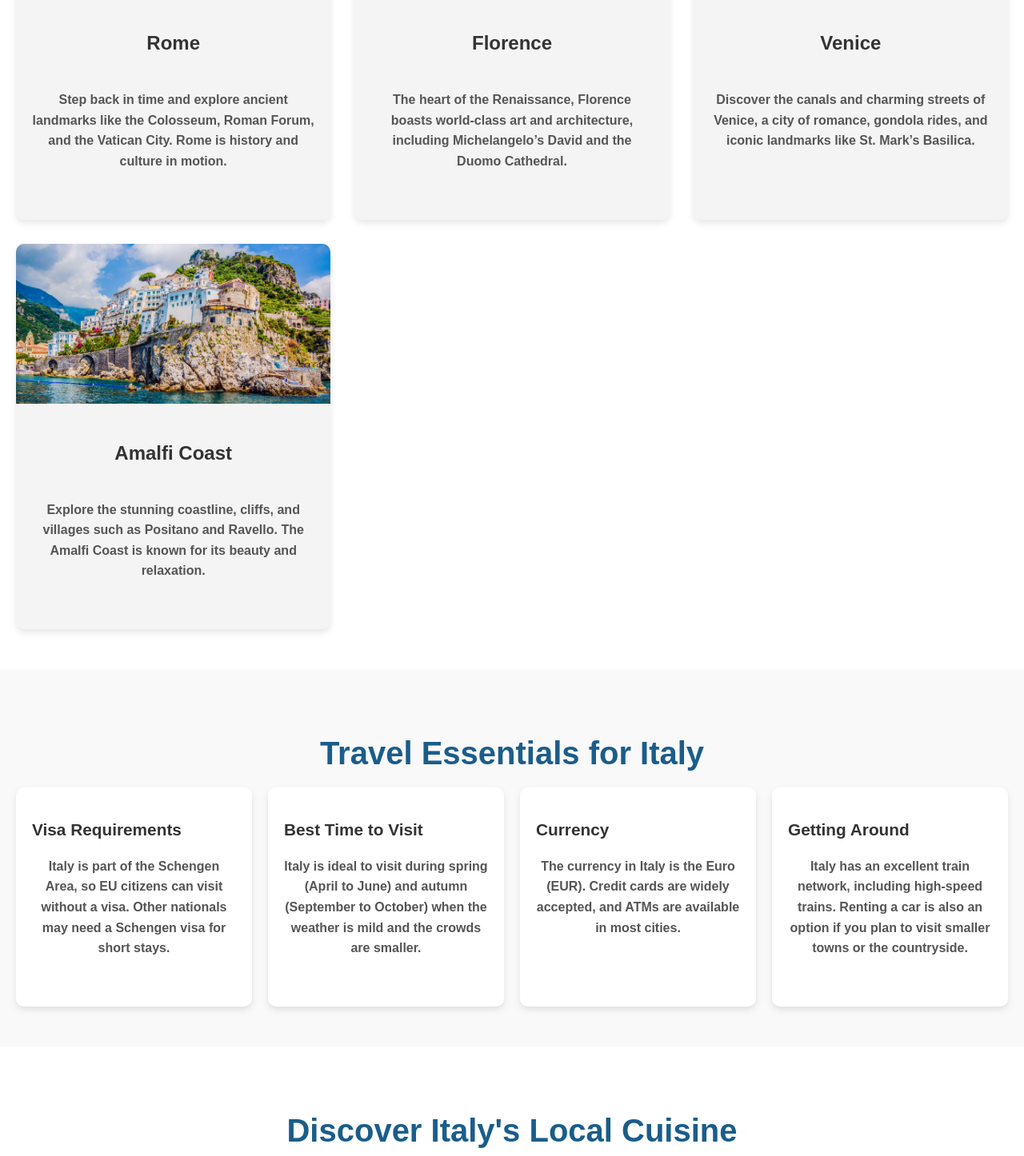
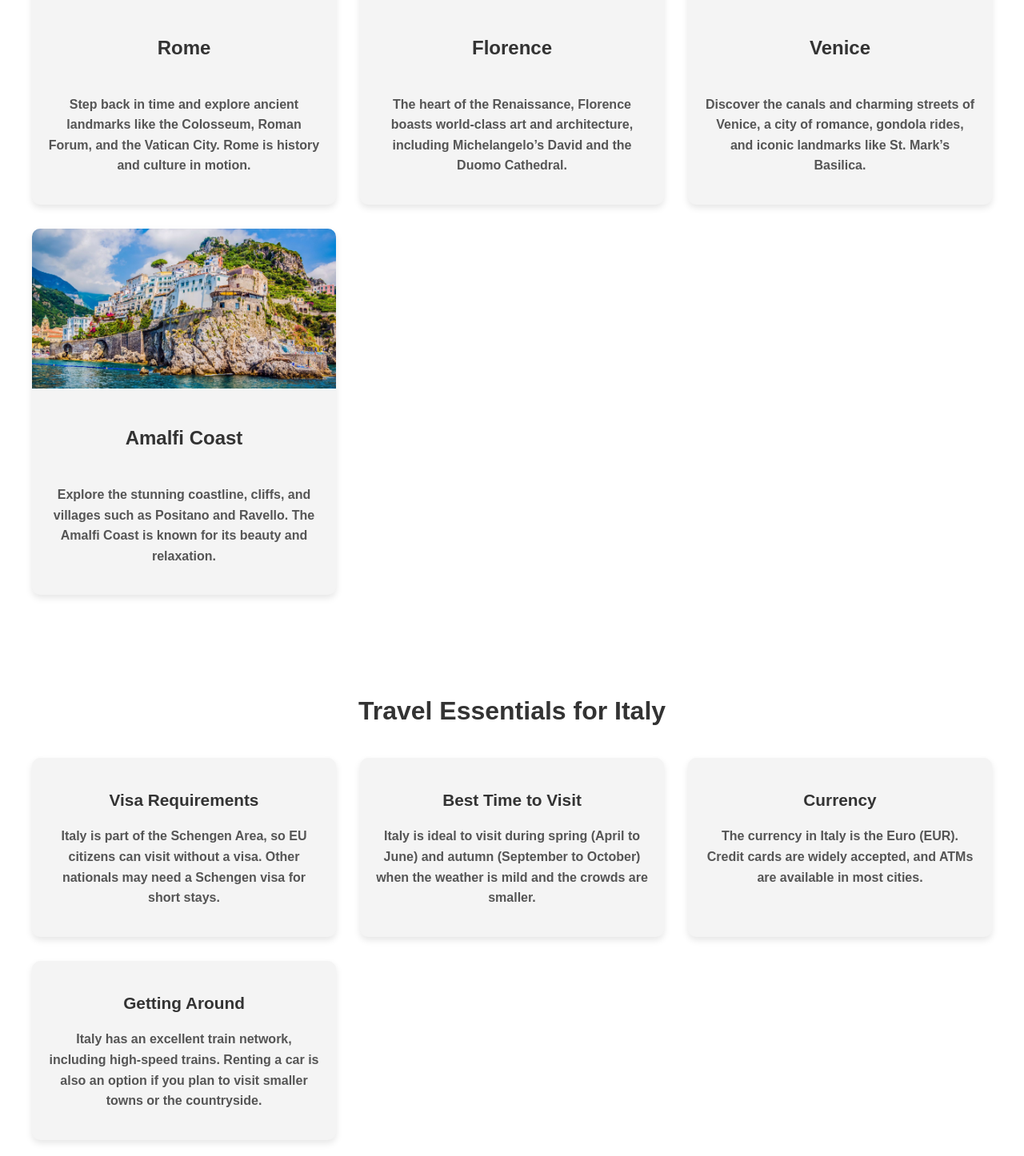
Before and after one commit to malek-mahjoub2/Travel-Planner-Capstone, a React (Create React App) app: page /italy in a window 1280 px wide. Shown: the part 1104-2550 px from the top of the page at 80% size. Built offline with nearby package versions, Linux system fonts and the light colour scheme.

Commit message:
modify the style and some features

```diff
--- a/src/App.js
+++ b/src/App.js
@@ -6,7 +6,7 @@ import Activities from './components/Activities';
 import Footer from './components/Footer'; // Ensure this file exists
 import About from './components/About';
 import ItinerarySection from './components/ItineraryPlanner';
-import Contact from './components/Contact';
+import KeyHighlightsSection from './components/KeyHighlightsSection';
 
 import TunisiaPlan from './components/TunisiaPlan';
 import SpainPlan from './components/SpainPlan';
@@ -36,7 +36,11 @@ function App() {
                 <section id="Activities">
                   <Activities />
                 </section>
+                <KeyHighlightsSection />
+                <About /> {/* About section only on the homepage */}
+                <Footer /> {/* Footer only on the homepage */}
               </>
+
             }
           />
 
@@ -46,10 +50,9 @@ function App() {
           <Route path="italy" element={<ItalyPage />} />
           <Route path="spain" element={<SpainPage />} />
 
-          {/* Itinerary, About, and Contact Pages */}
+
           <Route path="itinerary" element={<ItinerarySection />} />
-          <Route path="about" element={<About />} />
-          <Route path="contact" element={<Contact />} />
+
 
           {/* Plan Pages */}
           <Route path="plan/tunisia" element={<TunisiaPlan />} />
@@ -58,8 +61,7 @@ function App() {
           <Route path="plan/greece" element={<GreecePlan />} />
         </Routes>
 
-        <About />
-        <Footer />
+
       </div>
     </Router>
   );
--- a/src/pages/ItalyPage.css
+++ b/src/pages/ItalyPage.css
@@ -0,0 +1,179 @@
+/* Styling for the Italy page */
+.italy-page {
+    font-family: 'Arial', sans-serif;
+    text-align: center; /* Center all text */
+  }
+
+  .header-image {
+    width: 100%;
+    height: 400px;
+    object-fit: cover;
+    border-bottom: 2px solid #ddd;
+  }
+
+  .intro-section {
+    padding: 50px;
+    background-color: #f5f5f5;
+  }
+
+  .intro-text {
+    text-align: center; /* Center intro text */
+    margin-top: 20px;
+  }
+
+  .intro-text h1 {
+    font-size: 2.5rem;
+    color: #333;
+  }
+
+  .intro-text p {
+    font-size: 1.1rem;
+    color: #555;
+    margin-top: 10px;
+  }
+
+  /* Styling for destinations section */
+  .destinations-section {
+    padding: 50px 20px;
+    background-color: #fff;
+  }
+
+  .destinations-section h2 {
+    font-size: 2rem;
+    color: #333;
+    margin-bottom: 40px; /* Space between title and grid */
+  }
+
+  .destinations-grid {
+    display: grid;
+    grid-template-columns: repeat(2, 1fr); /* Two items per row */
+    gap: 30px;
+    max-width: 1200px; /* Limit width for better readability */
+    margin: 0 auto; /* Center the grid */
+  }
+
+  .destination-item {
+    background-color: #f4f4f4;
+    border-radius: 10px;
+    overflow: hidden;
+    box-shadow: 0 4px 8px rgba(0, 0, 0, 0.1);
+    transition: transform 0.3s ease;
+  }
+
+  .destination-item:hover {
+    transform: scale(1.05);
+  }
+
+  .destination-image {
+    width: 100%;
+    height: 200px;
+    object-fit: cover;
+  }
+
+  .destination-item h3 {
+    padding: 20px;
+    font-size: 1.5rem;
+    color: #333;
+  }
+
+  .destination-item p {
+    padding: 0 20px 20px;
+    font-size: 1rem;
+    color: #555;
+  }
+
+  /* Styling for travel essentials */
+  .essentials-section {
+    padding: 50px 20px;
+    background-color: #f9f9f9;
+  }
+
+  .essentials-section h2 {
+    font-size: 2rem;
+    color: #333;
+    margin-bottom: 40px; /* Space between title and grid */
+  }
+
+  .essentials-grid {
+    display: grid;
+    grid-template-columns: repeat(2, 1fr); /* Two items per row */
+    gap: 20px;
+    max-width: 1200px; /* Limit width for better readability */
+    margin: 0 auto; /* Center the grid */
+  }
+
+  .essential-item {
+    background-color: #fff;
+    padding: 20px;
+    border-radius: 10px;
+    box-shadow: 0 4px 8px rgba(0, 0, 0, 0.1);
+  }
+
+  .essential-item h3 {
+    font-size: 1.3rem;
+    color: #333;
+  }
+
+  .essential-item p {
+    font-size: 1rem;
+    color: #555;
+  }
+
+  /* Styling for local cuisine section */
+  .cuisine-section {
+    padding: 50px 20px;
+    background-color: #fff;
+  }
+
+  .cuisine-section h2 {
+    font-size: 2rem;
+    color: #333;
+    margin-bottom: 40px; /* Space between title and grid */
+  }
+
+  .cuisine-grid {
+    display: grid;
+    grid-template-columns: repeat(2, 1fr); /* Two items per row */
+    gap: 30px;
+    max-width: 1200px; /* Limit width for better readability */
+    margin: 0 auto; /* Center the grid */
+  }
+
+  .cuisine-item {
+    background-color: #f4f4f4;
+    border-radius: 10px;
+    overflow: hidden;
+    box-shadow: 0 4px 8px rgba(0, 0, 0, 0.1);
+    transition: transform 0.3s ease;
+  }
+
+  .cuisine-item:hover {
+    transform: scale(1.05);
+  }
+
+  .cuisine-image {
+    width: 100%;
+    height: 200px;
+    object-fit: cover;
+  }
+
+  .cuisine-item h3 {
+    padding: 20px;
+    font-size: 1.5rem;
+    color: #333;
+  }
+
+  .cuisine-item p {
+    padding: 0 20px 20px;
+    font-size: 1rem;
+    color: #555;
+  }
+
+  /* Responsive Design */
+  @media (max-width: 768px) {
+    .destinations-grid,
+    .essentials-grid,
+    .cuisine-grid {
+      grid-template-columns: 1fr; /* One item per row on smaller screens */
+    }
+  }
--- a/src/pages/ItalyPage.js
+++ b/src/pages/ItalyPage.js
@@ -9,7 +9,7 @@ import veniceImage from '../images/venice.jpg';  // Image for Venice
 import amalfiImage from '../images/amalfi.jpg';  // Image for Amalfi Coast
 import pastaImage from '../images/pasta.jpg';  // Image for pasta
 import gelatoImage from '../images/gelato.jpg';  // Image for gelato
-
+import pizzaImage from '../images/pizza.jpg';
 const ItalyPage = () => {
   return (
     <div className="italy-page">
@@ -93,6 +93,11 @@ const ItalyPage = () => {
             <h3>Gelato</h3>
             <p>No trip to Italy is complete without sampling authentic Italian gelato. Made with fresh ingredients, it’s the perfect treat for any time of day.</p>
           </div>
+          <div className="cuisine-item">
+      <img src={pizzaImage} alt="Margherita Pizza" className="cuisine-image" />
+      <h3>Margherita Pizza</h3>
+      <p>Indulge in the classic Margherita Pizza, topped with fresh tomatoes, mozzarella, basil, and a drizzle of olive oil—a true Italian favorite.</p>
+    </div>
         </div>
       </div>
 
--- a/src/pages/SpainPage.css
+++ b/src/pages/SpainPage.css
@@ -36,11 +36,16 @@
     padding: 50px 20px;
     background-color: #fff;
   }
+  .destinations-section h2{
+    margin-bottom: 40px;
+  }
 
   .destinations-grid {
     display: grid;
     grid-template-columns: repeat(auto-fill, minmax(300px, 1fr));
     gap: 30px;
+    margin: 0 auto;
+    max-width: 1200px;
   }
 
   .destination-item {
@@ -48,12 +53,9 @@
     border-radius: 10px;
     overflow: hidden;
     box-shadow: 0 4px 8px rgba(0, 0, 0, 0.1);
-    transition: transform 0.3s ease;
   }
 
-  .destination-item:hover {
-    transform: scale(1.05);
-  }
+
 
   .destination-image {
     width: 100%;
@@ -76,17 +78,22 @@
   /* Styling for travel essentials */
   .essentials-section {
     padding: 50px 20px;
-    background-color: #f9f9f9;
+    padding: 50px 20px;
+    background-color: white;
   }
 
   .essentials-grid {
     display: grid;
-    grid-template-columns: repeat(auto-fill, minmax(250px, 1fr));
-    gap: 20px;
+    grid-template-columns: repeat(auto-fill, minmax(300px, 1fr));
+    gap: 30px;
+    margin: 0 auto;
+    max-width: 1200px;
+
+    margin: 0 auto;
   }
 
   .essential-item {
-    background-color: #fff;
+    background-color:  #f4f4f4;
     padding: 20px;
     border-radius: 10px;
     box-shadow: 0 4px 8px rgba(0, 0, 0, 0.1);
@@ -112,6 +119,8 @@
     display: grid;
     grid-template-columns: repeat(auto-fill, minmax(300px, 1fr));
     gap: 30px;
+    margin: 0 auto;
+    max-width: 1200px;
   }
 
   .cuisine-item {
@@ -143,3 +152,10 @@
     font-size: 1rem;
     color: #555;
   }
+  @media (max-width: 768px) {
+    .destinations-grid,
+    .essentials-grid,
+    .cuisine-grid {
+      grid-template-columns: 1fr; /* One item per row on smaller screens */
+    }
+  }
```
Also changed, not shown: src/images/pizza.jpg (added).
